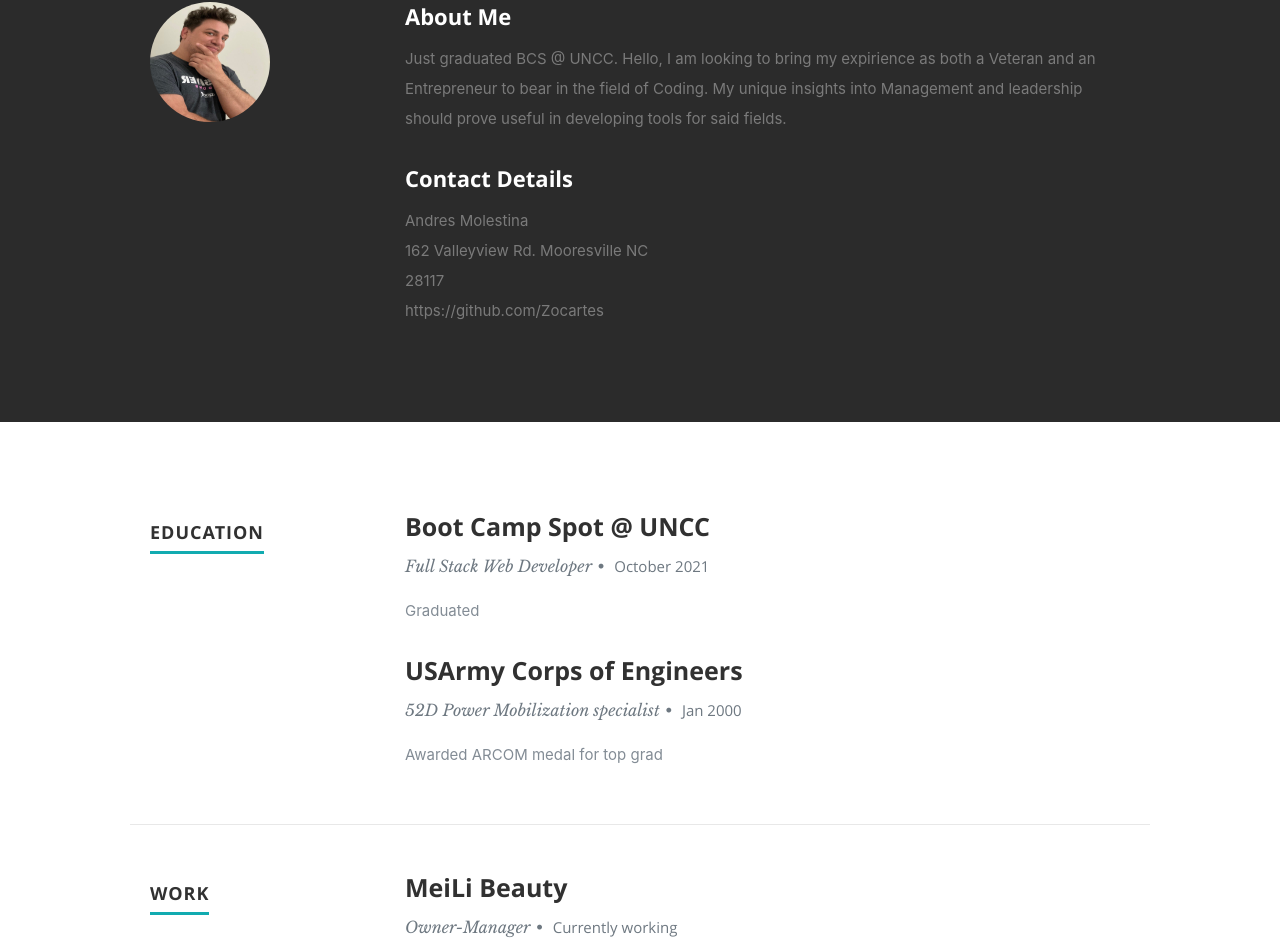
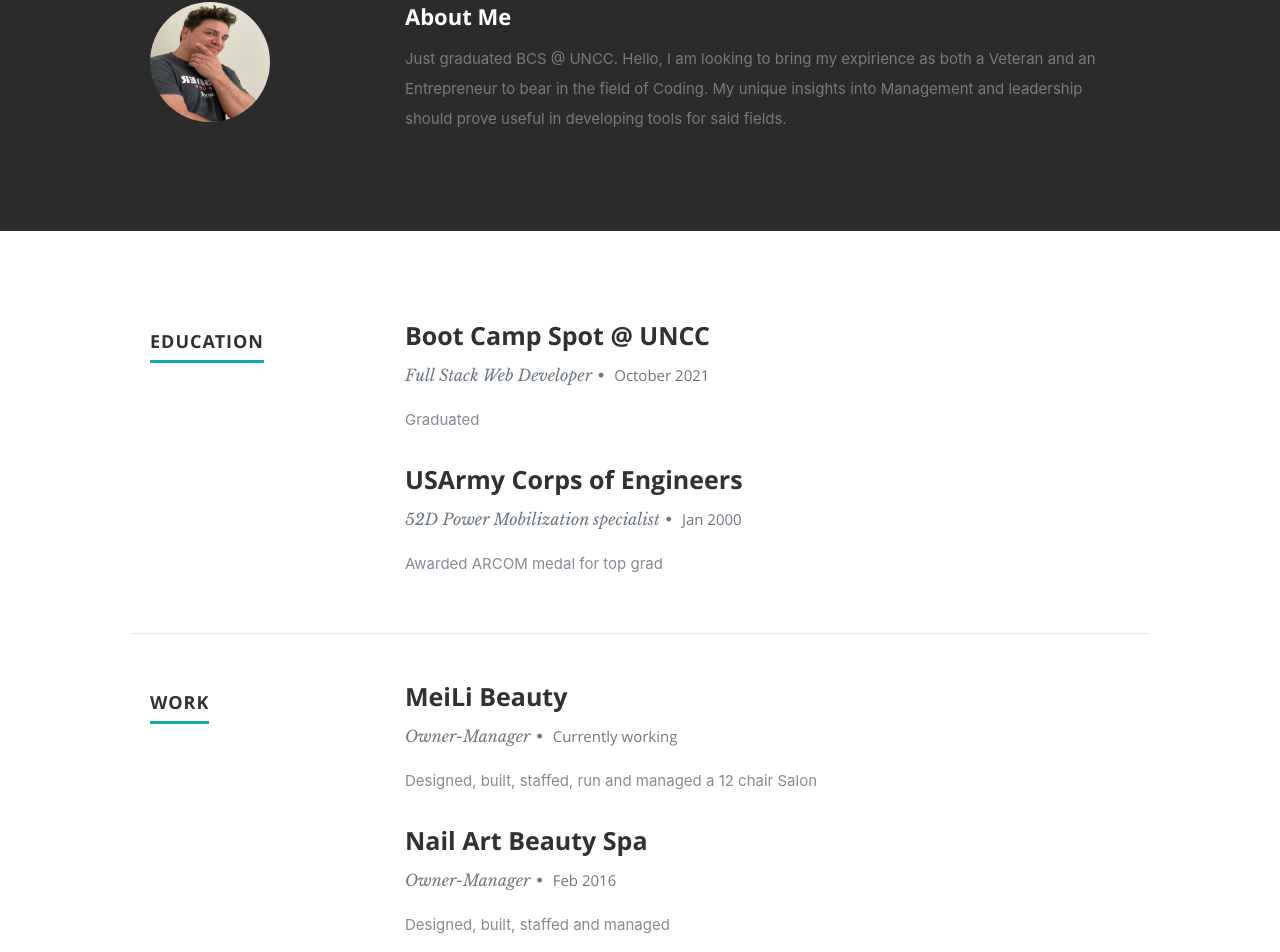
Before and after one commit to Zocartes/react-portfolio-homework, a React (Create React App) app: page / in a window 1280 px wide. Shown: the part 894-1846 px from the top of the page. Built offline with nearby package versions, Linux system fonts and the light colour scheme.

Commit message:
fixed contact

```diff
--- a/src/components/About.js
+++ b/src/components/About.js
@@ -25,7 +25,7 @@ export default class About extends Component {
 
                   <div className="columns contact-details">
 
-                  <h2>Contact Details</h2>
+                  {/* <h2>Contact Details</h2>
                   <p className="address">
        						<span>{resumeData.name}</span>
                      <br></br>
@@ -34,7 +34,7 @@ export default class About extends Component {
                     </span>
                     <br></br>
                     <span>{resumeData.website}</span>
-       					   </p>
+       					   </p> */}
                   </div>
                </div>
             </div>
```
